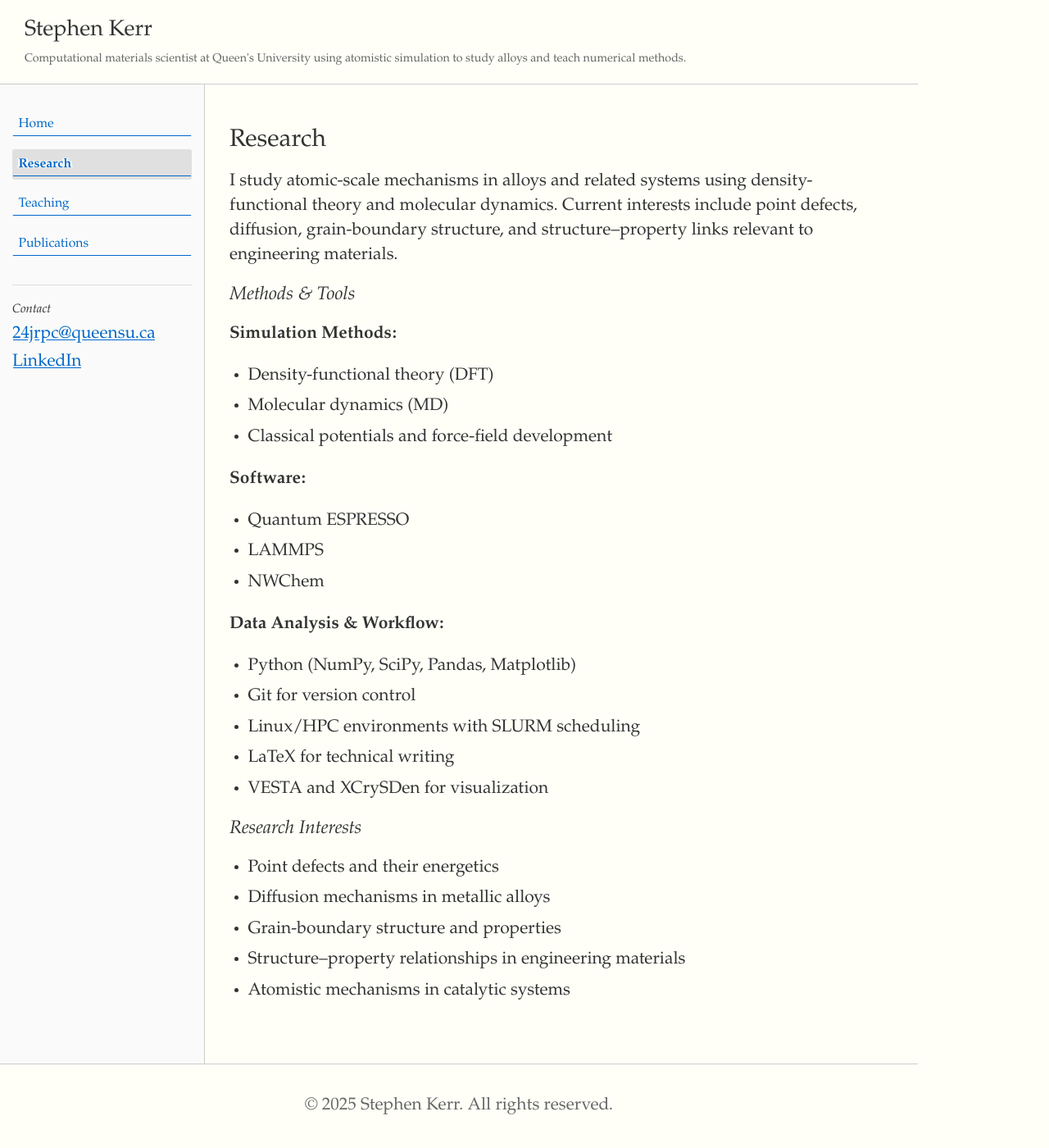
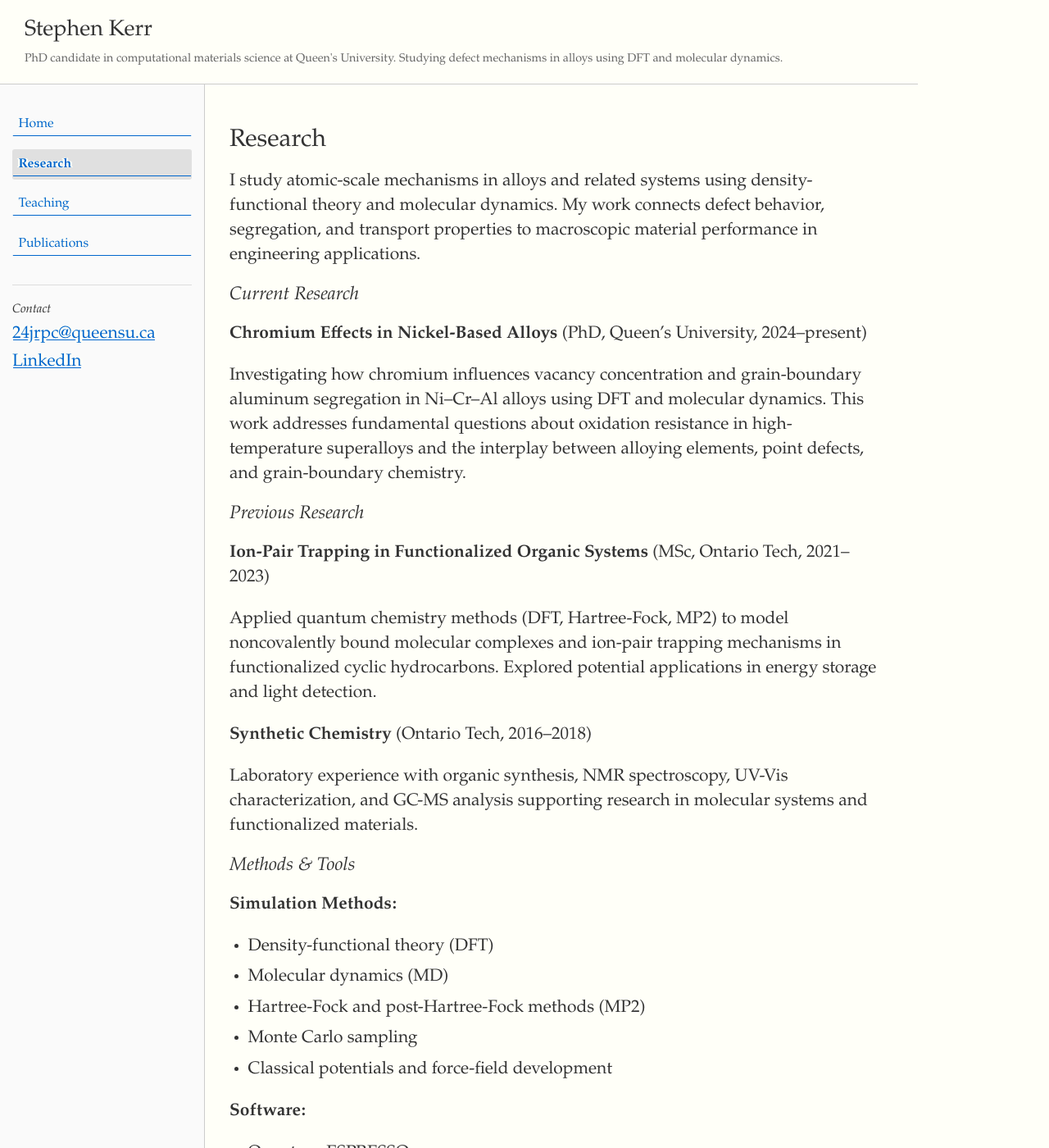
Before and after one commit to Kerrator/WinterAtomics, a Jekyll site: the page built from research.md, in a window 1280 px wide and 1400 px high. Shown: the whole window at 82% size. Built offline with Jekyll 4.4.1, drawn with Linux system fonts in a browser that asks for light colours; some of the changed text lies outside the part shown.

Commit message:
update 4

```diff
--- a/_config.yml
+++ b/_config.yml
@@ -1,6 +1,6 @@
 # Site settings
 title: "Stephen Kerr"
-description: "Computational materials scientist at Queen's University using atomistic simulation to study alloys and teach numerical methods."
+description: "PhD candidate in computational materials science at Queen's University. Studying defect mechanisms in alloys using DFT and molecular dynamics."
 author: "Stephen Kerr"
 email: "24jrpc@queensu.ca"
 linkedin: "https://linkedin.com/in/stephen-kerr-93aa42254/"
--- a/research.md
+++ b/research.md
@@ -5,13 +5,31 @@ title: Research
 
 # Research
 
-I study atomic-scale mechanisms in alloys and related systems using density-functional theory and molecular dynamics. Current interests include point defects, diffusion, grain-boundary structure, and structure–property links relevant to engineering materials.
+I study atomic-scale mechanisms in alloys and related systems using density-functional theory and molecular dynamics. My work connects defect behavior, segregation, and transport properties to macroscopic material performance in engineering applications.
+
+## Current Research
+
+**Chromium Effects in Nickel-Based Alloys** (PhD, Queen's University, 2024–present)
+
+Investigating how chromium influences vacancy concentration and grain-boundary aluminum segregation in Ni–Cr–Al alloys using DFT and molecular dynamics. This work addresses fundamental questions about oxidation resistance in high-temperature superalloys and the interplay between alloying elements, point defects, and grain-boundary chemistry.
+
+## Previous Research
+
+**Ion-Pair Trapping in Functionalized Organic Systems** (MSc, Ontario Tech, 2021–2023)
+
+Applied quantum chemistry methods (DFT, Hartree-Fock, MP2) to model noncovalently bound molecular complexes and ion-pair trapping mechanisms in functionalized cyclic hydrocarbons. Explored potential applications in energy storage and light detection.
+
+**Synthetic Chemistry** (Ontario Tech, 2016–2018)
+
+Laboratory experience with organic synthesis, NMR spectroscopy, UV-Vis characterization, and GC-MS analysis supporting research in molecular systems and functionalized materials.
 
 ## Methods & Tools
 
 **Simulation Methods:**
 - Density-functional theory (DFT)
 - Molecular dynamics (MD)
+- Hartree-Fock and post-Hartree-Fock methods (MP2)
+- Monte Carlo sampling
 - Classical potentials and force-field development
 
 **Software:**
@@ -21,15 +39,26 @@ I study atomic-scale mechanisms in alloys and related systems using density-func
 
 **Data Analysis & Workflow:**
 - Python (NumPy, SciPy, Pandas, Matplotlib)
+- Jupyter notebooks for exploratory analysis
+- Docker for reproducible environments
 - Git for version control
 - Linux/HPC environments with SLURM scheduling
 - LaTeX for technical writing
 - VESTA and XCrySDen for visualization
 
+**Emerging Tools:**
+- Local language models (LLaMA) for documentation and literature synthesis
+- Stable Diffusion for figure prototyping
+- Prompt engineering for verifiable AI-assisted workflows
+
 ## Research Interests
 
-- Point defects and their energetics
-- Diffusion mechanisms in metallic alloys
-- Grain-boundary structure and properties
+- Point defects and their energetics in metallic alloys
+- Chromium effects on vacancy formation and stability
+- Grain-boundary segregation and structure
+- Diffusion mechanisms and transport properties
+- Alloying element interactions and defect chemistry
 - Structure–property relationships in engineering materials
+- Oxidation resistance in high-temperature alloys
 - Atomistic mechanisms in catalytic systems
+- AI/ML integration in computational materials workflows
```
Also changed, not shown: index.md (+4 -2 lines), teaching.md (+21 -2 lines), 1 other file.
